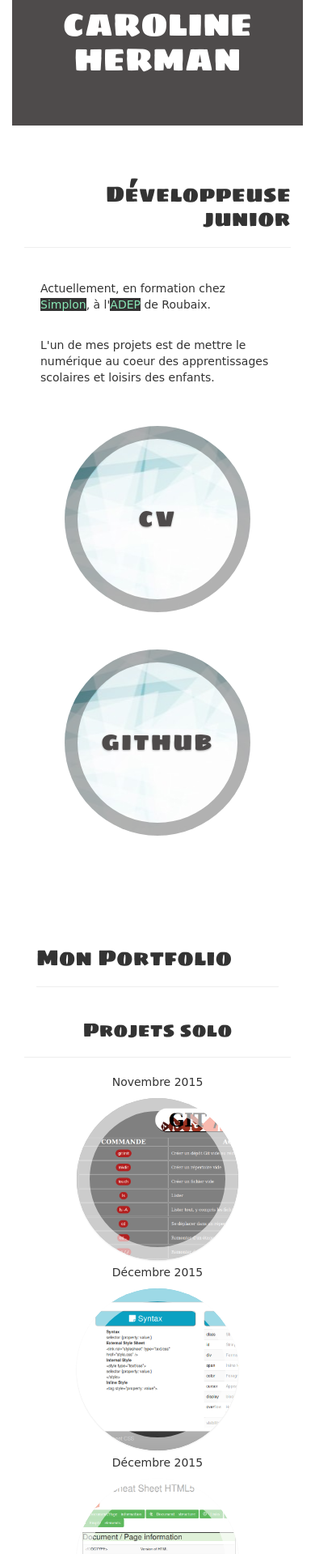
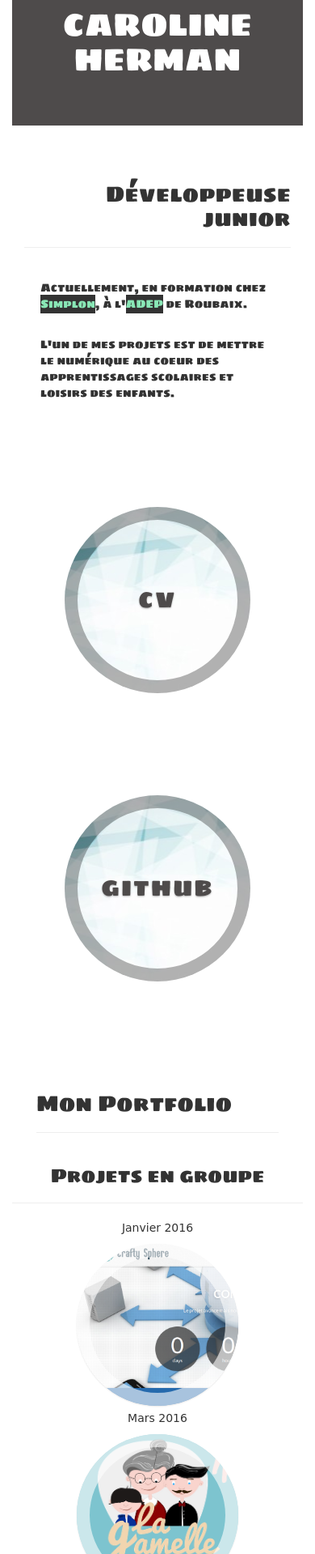
Before and after one commit to CarolineHe/carolineherman, a plain HTML site: page index.html in a window 390 px wide. Shown: the part 81-2000 px from the top of the page at 81% size. Drawn offline with nearby package versions, Linux system fonts and the light colour scheme; files that its build step writes are made by us from their sources; a web font is replaced by a local one.

Commit message:
add group project startup, change place to projects

```diff
--- a/css/main.css
+++ b/css/main.css
@@ -102,11 +102,6 @@ body{
 
 h1{
     font-size: 5vw!important;
-}
-
-p{
-    font-family: 'Walter Turncoat', cursive!important;
-
 }
 
 .walter{
@@ -275,8 +270,8 @@ footer {
 /*------css btn-cv-------*/
 
 .ch-gridd {
-	margin: 20px 0 0 0;
-	padding: 0;
+	margin: 50px 0 0 0;
+	padding: 0px;
 	list-style: none;
 	display: block;
 	text-align: center;
@@ -299,6 +294,7 @@ footer {
 	height: 230px;
 	display: inline-block;
 	margin: 20px;
+    margin-top:100px;
 }
 
 .ch-itemm {
@@ -618,6 +614,10 @@ overflow:hidden;
 	background-image: url(../img/histoireARcapt.png);
 }
 
+.ch-img-16 {
+	background-image: url(../img/lagamellecapt.png);
+}
+
 
 .ch-info {
 	position: absolute;
@@ -869,6 +869,16 @@ font-family: 'Walter Turncoat', cursive;
 
 /*/////////////////////////////screen 499 px////////////////////////*/
 @media screen and (max-width: 499px) {
+
+    .ch-gridd {
+    	margin: 5px 0 0 0;
+    	padding: 0px;
+    	list-style: none;
+    	display: block;
+    	text-align: center;
+    	width: 100%;
+    }
+
     .contacticon {
         display:inline-block;
         font-size: 1.3em;
--- a/index.html
+++ b/index.html
@@ -77,6 +77,7 @@
 
 </div>
 </div><!--col-->
+
 <ul class="ch-gridd">
     <li>
         <div class="ch-itemm">
@@ -124,9 +125,40 @@
     </div>
 
 
+    <div class="row marg">
+        <h3 id="groupe" class="center">Projets en groupe</h3><hr>
+        <ul class="ch-grid">
+            <li><p>Janvier 2016</p>
+                <div class="ch-item ch-img-9">
+                    <div class="ch-info">
+                        <h3>Crafty <br>sphere</h3>
+                        <p>Gagnant du challenge collectif de Simplon-Roubaix<a href="http://simplon-roubaix.github.io/Crafty.Sphere/">View site</a></p>
+                    </div>
+                </div>
+            </li>
+            <li><p>Mars 2016</p>
+                <div class="ch-item ch-img-16">
+                    <div class="ch-info">
+                        <h3>Start'up <br>Week end<br> La gamelle</h3>
+                        <p>3ème place du podium <br>Coup de coeur de SolidarCité<a href="http://lagamelle.co/">View site</a></p>
+                    </div>
+                </div>
+            </li>
 
+            <!-- <li>
+                <div class="ch-item ch-img-11">
+                    <div class="ch-info">
+                        <h3>next project</h3>
+                        <p>is coming...<a href="#"></a></p>
+                    </div>
+                </div>
+            </li> -->
 
+        </ul>
 
+    </div>
+
+<br>
     <div class="row marg container-fluid">
         <h3 id="solo" class="center">Projets solo</h3><hr>
         <div>
@@ -230,40 +262,10 @@
             </ul>
 
         </div>
+<br>
+<br>
 
 
-    <div class="row marg">
-        <h3 id="groupe" class="center">Projets en groupe</h3><hr>
-        <ul class="ch-grid">
-            <li><p>Janvier 2016</p>
-                <div class="ch-item ch-img-9">
-                    <div class="ch-info">
-                        <h3>Crafty sphere</h3>
-                        <p>Gagnant du challenge collectif de Simplon-Roubaix<a href="http://simplon-roubaix.github.io/Crafty.Sphere/">View site</a></p>
-                    </div>
-                </div>
-            </li>
-            <!-- <li>
-                <div class="ch-item ch-img-10">
-                    <div class="ch-info">
-                        <h3>Skill Code</h3>
-                        <p>Plateforme d'apprentissage du code<a href="http://skill-code.github.io/skillcode/">View site</a></p>
-                    </div>
-                </div>
-            </li> -->
-
-            <!-- <li>
-                <div class="ch-item ch-img-11">
-                    <div class="ch-info">
-                        <h3>next project</h3>
-                        <p>is coming...<a href="#"></a></p>
-                    </div>
-                </div>
-            </li> -->
-
-        </ul>
-
-    </div>
 <br>
     <div class="container-fluid">
 
```
Also changed, not shown: img/lagamellecapt.png (added), img/logos/rails.png.
